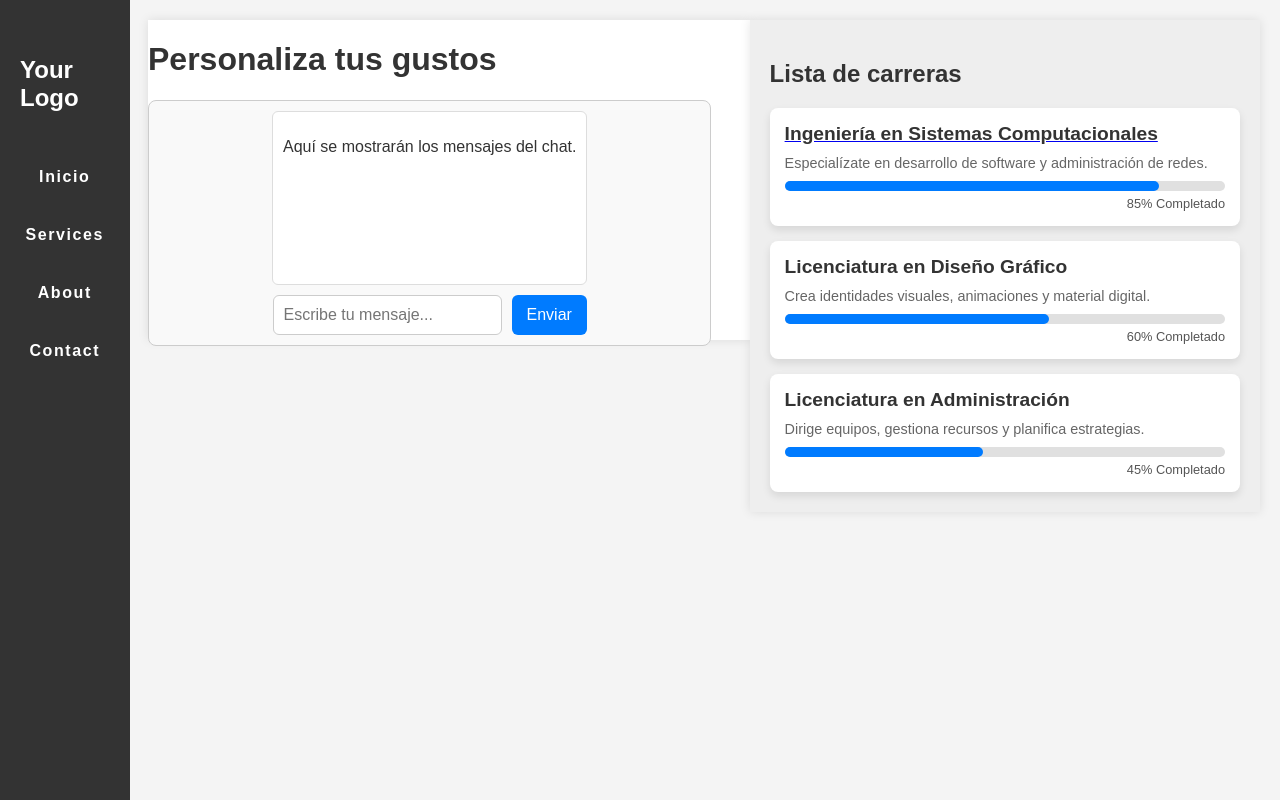
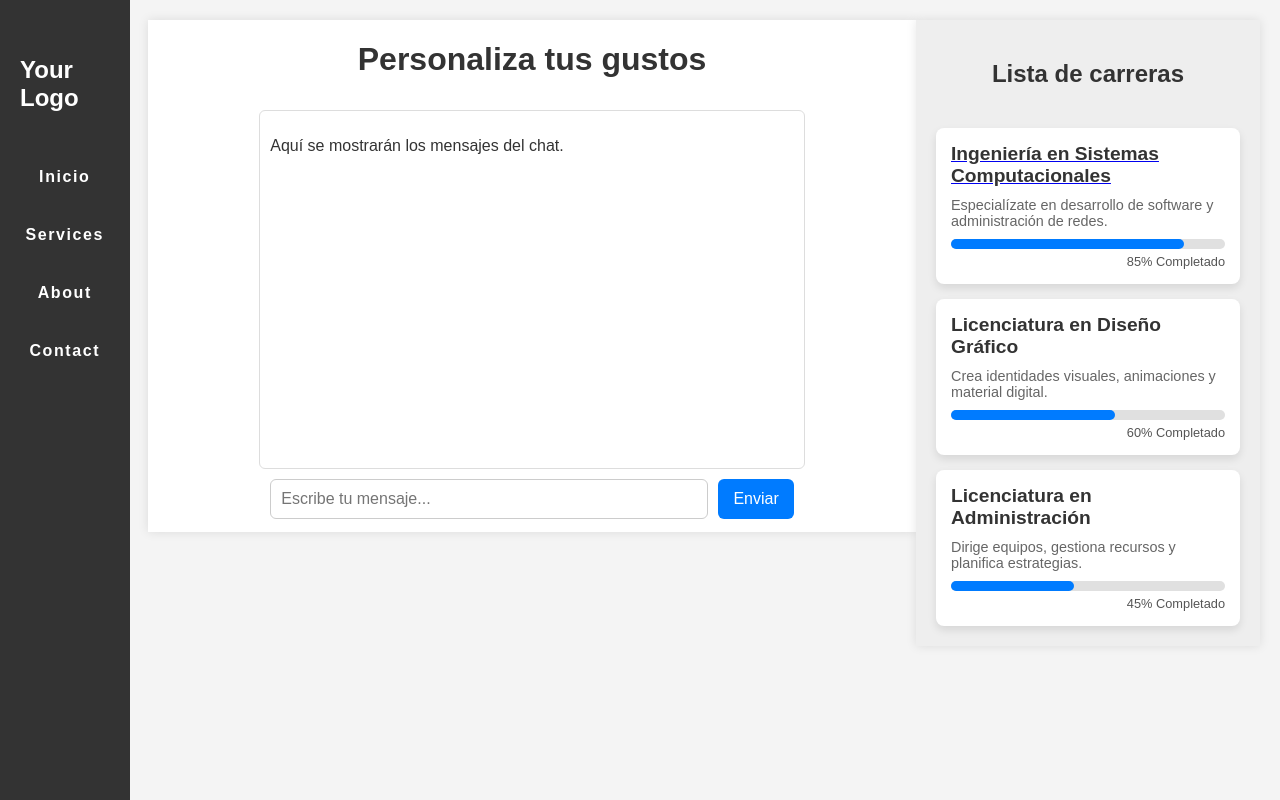
Before and after one commit to Christopher-V36/Hack_Ellucian_2025, a plain HTML site: page front/index.html in a window 1280 px wide. Drawn offline with Linux system fonts and the light colour scheme.

Commit message:
nuevo estilo

```diff
--- a/assets/estilo.css
+++ b/assets/estilo.css
@@ -46,7 +46,7 @@ nav {
     width: auto;
     padding-left: 0;
     padding-top: 40px;
-    align-items:center;
+    align-items: center;
     gap: 40px;
 }
 
@@ -111,9 +111,13 @@ main {
     padding-right: 20px;
     background-color: white;
     padding: 0px;
-    height: 25vw;
-    max-width: 47vw;
+    height: 40vw;
+    max-width: 60vw;
     box-shadow: 0 0 10px rgba(0, 0, 0, 0.1);
+}
+
+h1,h2{
+    text-align: center;
 }
 
 .sidebar {
@@ -123,21 +127,20 @@ main {
     box-shadow: 0 0 10px rgba(0, 0, 0, 0.1);
 }
 
+
 .chat-container {
     display: flex;
     flex-direction: column;
-    justify-content: center;
+    justify-content: space-between;
     align-items: center;
-    height: 70%;
-    width: 90%;
-    border: 1px solid #ccc;
-    border-radius: 8px;
+    height: 80%;
     padding: 10px;
-    background-color: #f9f9f9;
+
 }
 
 .chat-box {
     flex-grow: 1;
+    width: 70%;
     overflow-y: auto;
     padding: 10px;
     background-color: #fff;
@@ -148,6 +151,7 @@ main {
 
 .input-box {
     display: flex;
+    width: 70%;
 }
 
 .input-box input {
@@ -174,6 +178,7 @@ main {
 }
 
 .card-list {
+    margin-top: 40px;
     display: flex;
     flex-direction: column;
     gap: 15px;
```
Also changed, not shown: front/index.html (+2 -0 lines).
